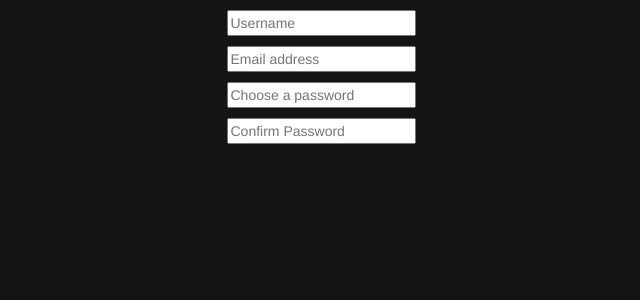
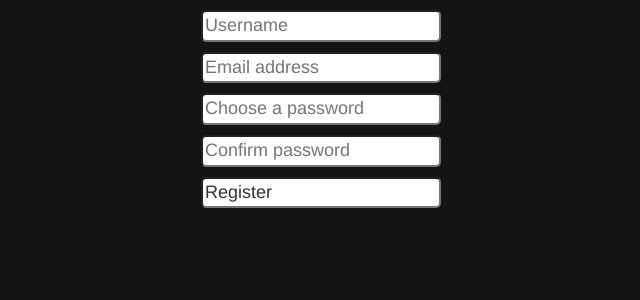
Before and after one commit to Stanned/HutsGames, a PHP site: page /register/ in a window 1280 px wide. Shown: the part 78-378 px from the top of the page, without its empty margins (319-959 px from the left). Run offline with PHP 8.4, Linux system fonts and the light colour scheme.

Commit message:
More register form changes

```diff
--- a/Website/register/index.html
+++ b/Website/register/index.html
@@ -21,14 +21,14 @@
             </div>
         </div>
     </header>
-    <div id="registerBoxContainer" class="registerform">
+    <div id="registerBoxContainer">
         <form action="" method="post">
-            <input class="registerforminput" type="text" placeholder="Username" name="username" id="usernameInput"><br>
+            <input class="registerforminput" autocomplete="off" type="text" placeholder="Username" name="username" id="usernameInput"><br>
             <input class="registerforminput" type="email" placeholder="Email address" name="email" id="emailInput"><br>
-            <input class="registerforminput" type="password" placeholder="Choose a password" name="password" id="passwordInput"><br>
-            <input class="registerforminput" type="password" placeholder="Confirm Password" name="passwordConfirm" id="passwordConfirmInput"><br>
+            <input class="registerforminput" autocomplete="off" type="password" placeholder="Choose a password" name="password" id="passwordInput"><br>
+            <input class="registerforminput" autocomplete="off" type="password" placeholder="Confirm password" name="passwordConfirm" id="passwordConfirmInput"><br>
+            <input class="registerforminput" type="" name="submitRegisterForm" value="Register"> <!-- type="submit"-->
         </form>
     </div>
 </body>
-
 </html>
--- a/Website/register/register.css
+++ b/Website/register/register.css
@@ -1,6 +1,8 @@
 .registerforminput {
     margin-top: 10px;
+    border-radius: 5px;
+    font-size: 18px;
   }
-  .registerform {
+  #registerBoxContainer {
     text-align: center;
   }
```
